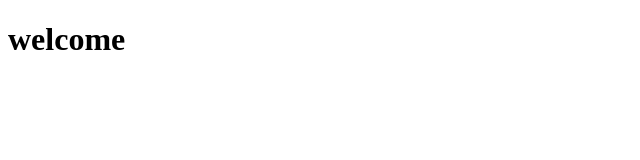
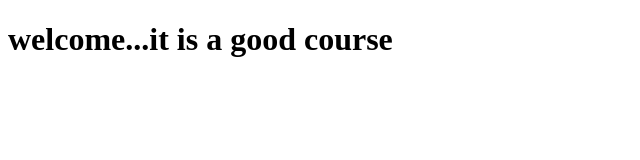
Before and after one commit to Akhilatummala/courseera-test, a plain HTML site: page site/index.html in a window 1280 px wide. Shown: the whole page, without its empty margins (0-640 px from the left). Drawn offline with Linux system fonts and the light colour scheme.

Commit message:
small addition to our page content

```diff
--- a/site/index.html
+++ b/site/index.html
@@ -4,6 +4,6 @@
  	<title>HELLO courseera</title>
  </head>
  <body>
- <h1>welcome</h1>
+ <h1>welcome...it is a good course</h1>
  </body>
  </html>
```
